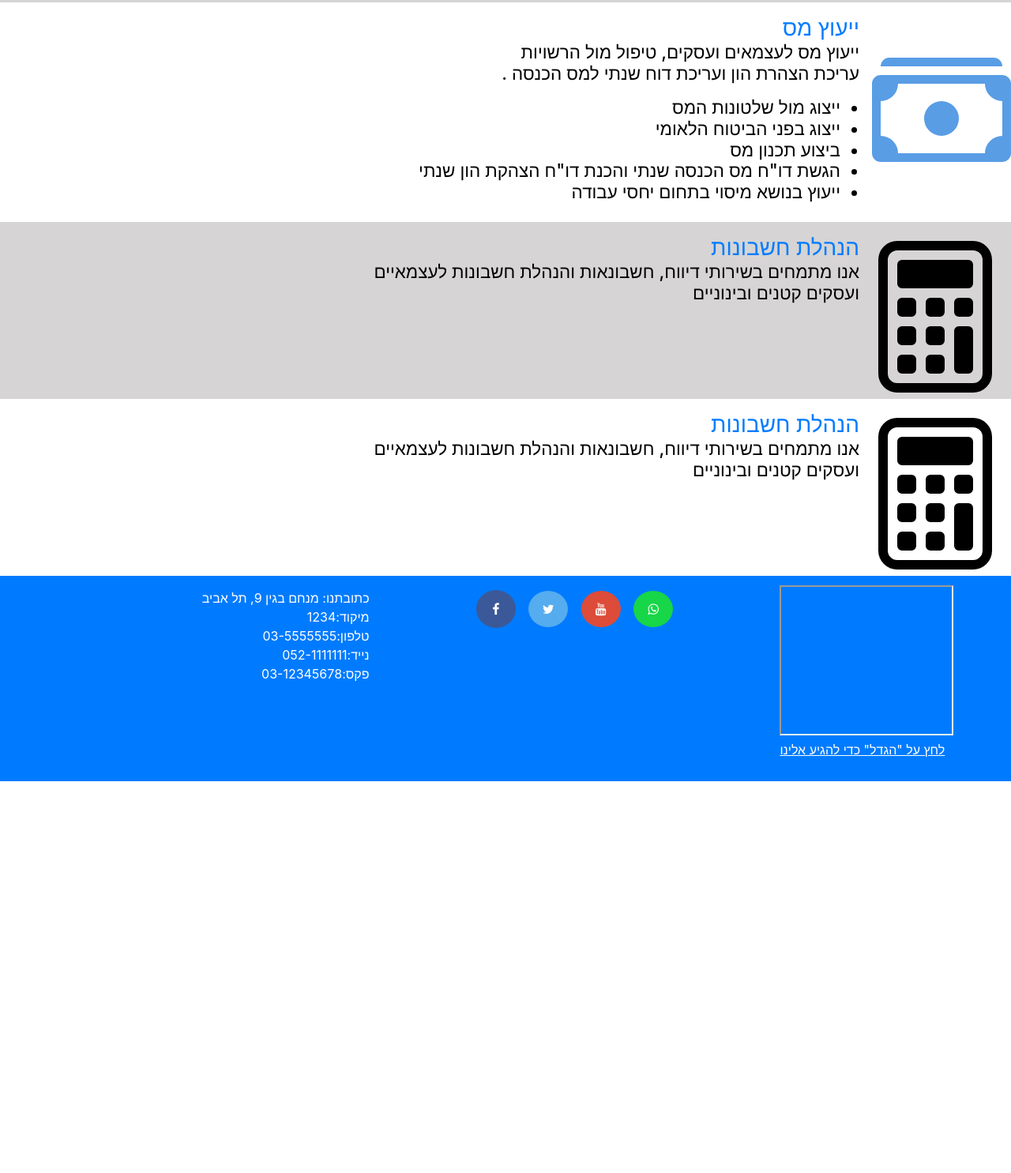
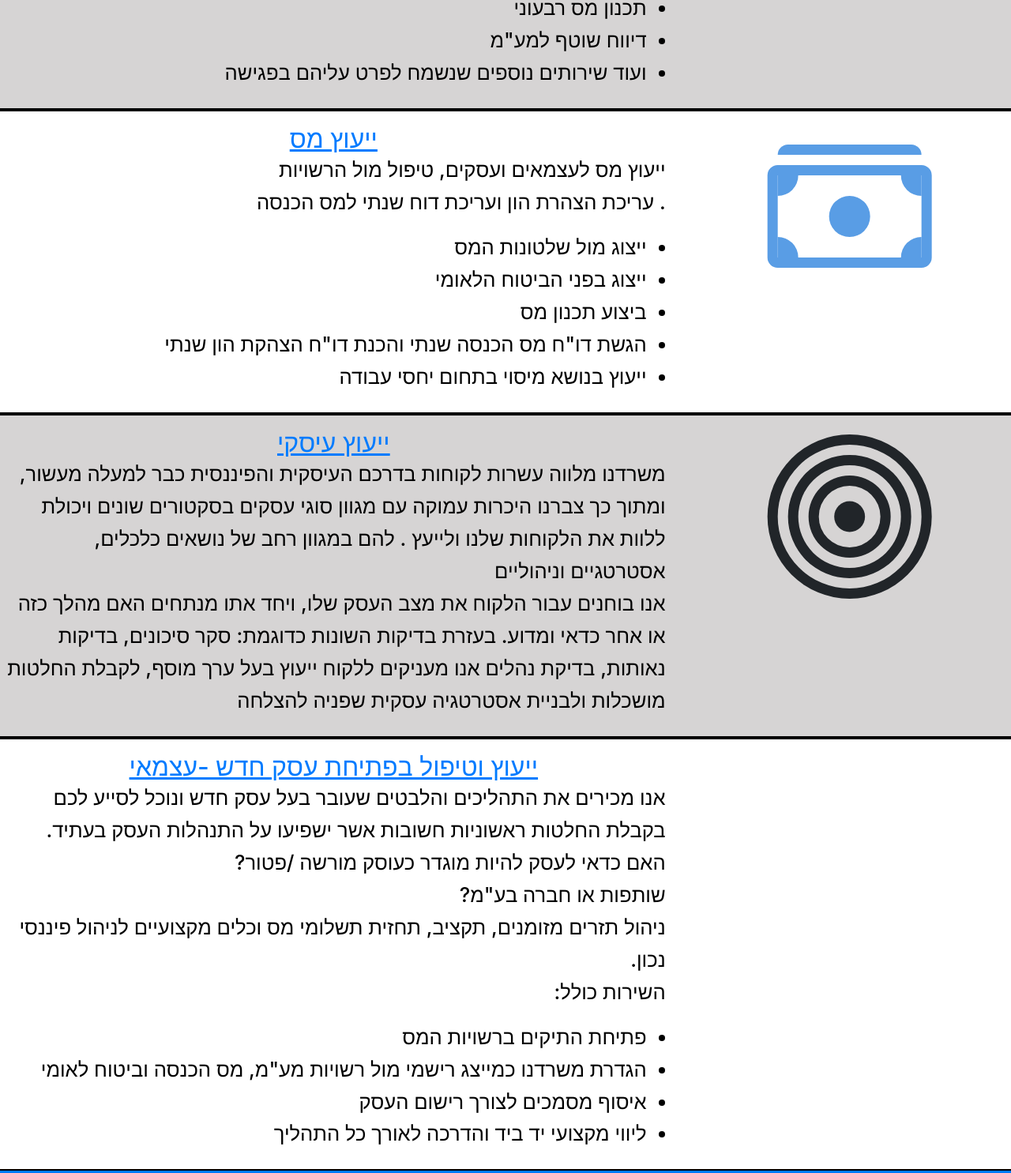
Before and after one commit to nadav-galili/zeev-toref-site, a plain HTML site: page services.html in a window 1280 px wide. Shown: the part 504-1989 px from the top of the page at 79% size. Before the commit the page ends 1493 px from the top, so only its background shows below. Drawn offline with nearby package versions, Linux system fonts and the light colour scheme; grey boxes are pictures that could not be loaded; a web font is replaced by a local one.

Commit message:
services
added icons and edited text

```diff
--- a/sass/_footer.scss
+++ b/sass/_footer.scss
@@ -1,12 +1,8 @@
 .footer-wrapper {
-    height: 260px;
+    height: 40vh;
 }
 
-.logo img{
-  object-fit: cover;
-  border: 2px solid white;
-  height: 120px;
-}
+
 
 .map{
   font-size: 1.8rem;
@@ -15,7 +11,7 @@
 }
 
 .fa {
-  // padding: 10px;
+
   // font-size: 50px;
   width: 50px;
   // height: 0px;
--- a/sass/_services.scss
+++ b/sass/_services.scss
@@ -2,42 +2,21 @@
 .media:nth-child(even){
     background-color: #d6d4d4;
 }
+
 .media {
-
-    display: flex;
-    flex-direction: row;
-    flex-wrap: wrap;
-    justify-content: flex-end;
-    align-content: flex-start;
-    align-items: flex-start;
-
-
-    }
-
-
-.mediaH {
-    order: 0;
-    flex: 0 1 auto;
-    align-self: auto;
-//    flex-grow:3;
-
-    }
+    border: 2px solid black;
+}
 
 .mediaP{
     color: black;
     font-size: 0.8em;
+    line-height:1.6;
+    direction: rtl;
 }
-
-.media:nth-child(2) {
-    order: 0;
-    flex: 0 1 auto;
-    align-self: auto;
-    // flex-grow:3;
-    color:white
-    }
 
 ul {
     direction: rtl;
     color:black;
     font-size: 0.8em;
+    line-height: 1.6;
 }
--- a/services.html
+++ b/services.html
@@ -12,8 +12,9 @@
     <link rel="stylesheet" href="https://stackpath.bootstrapcdn.com/font-awesome/4.7.0/css/font-awesome.min.css"
         integrity="sha384-wvfXpqpZZVQGK6TAh5PVlGOfQNHSoD2xbE+QkPxCAFlNEevoEH3Sl0sibVcOQVnN" crossorigin="anonymous">
         <script src="https://cdn.linearicons.com/free/1.0.0/svgembedder.min.js"></script>
+        <script defer src="https://i.icomoon.io/public/temp/f5ad9b32ae/UntitledProject/svgxuse.js"></script>
 
-    <title>Zeev Toref Accounting</title>
+    <title>Zeev Toref Accounting-services</title>
 </head>
 
 <body>
@@ -43,10 +44,10 @@
         </div>
     </nav>
 
-    <div class="media">
-       <h3 class="mediaH text-right mt-3 text-primary"> הנהלת חשבונות<br>
+    <div class="media row" >
+       <h2 class="mediaH text-center mt-3 text-primary col-sm-8"><u> הנהלת חשבונות</u><br>
     <p class="mediaP text-right">אנו מתמחים בשירותי
-        דיווח, חשבונאות והנהלת חשבונות לעצמאיים <br>.ועסקים קטנים ובינוניים<ul class="mr-4">
+        דיווח, חשבונאות והנהלת חשבונות לעצמאיים <br>.ועסקים קטנים ובינוניים<ul class="mr-4 text-right">
         <li>ניהול ספרים באופן שוטף</li>
         <li>הגשת דוחות רווח והפסד</li>
         <li>ניהול תזרים מזומנים יעיל</li>
@@ -56,53 +57,85 @@
         <li>ועוד שירותים נוספים שנשמח לפרט עליהם בפגישה</li>
 
 
-    </ul></p></h3>
+    </ul></p></h2>
 
-        <svg width="12em" height="13em" viewBox="0 0 16 16" class="bi bi-calculator mt-3" xmlns="http://www.w3.org/2000/svg">
+        <svg width="12em" height="13em" viewBox="0 0 16 16" class="bi bi-calculator mt-4 col-sm-4" xmlns="http://www.w3.org/2000/svg">
             <path fill-rule="evenodd" d="M12 1H4a1 1 0 0 0-1 1v12a1 1 0 0 0 1 1h8a1 1 0 0 0 1-1V2a1 1 0 0 0-1-1zM4 0a2 2 0 0 0-2 2v12a2 2 0 0 0 2 2h8a2 2 0 0 0 2-2V2a2 2 0 0 0-2-2H4z"/>
             <path d="M4 2.5a.5.5 0 0 1 .5-.5h7a.5.5 0 0 1 .5.5v2a.5.5 0 0 1-.5.5h-7a.5.5 0 0 1-.5-.5v-2zm0 4a.5.5 0 0 1 .5-.5h1a.5.5 0 0 1 .5.5v1a.5.5 0 0 1-.5.5h-1a.5.5 0 0 1-.5-.5v-1zm0 3a.5.5 0 0 1 .5-.5h1a.5.5 0 0 1 .5.5v1a.5.5 0 0 1-.5.5h-1a.5.5 0 0 1-.5-.5v-1zm0 3a.5.5 0 0 1 .5-.5h1a.5.5 0 0 1 .5.5v1a.5.5 0 0 1-.5.5h-1a.5.5 0 0 1-.5-.5v-1zm3-6a.5.5 0 0 1 .5-.5h1a.5.5 0 0 1 .5.5v1a.5.5 0 0 1-.5.5h-1a.5.5 0 0 1-.5-.5v-1zm0 3a.5.5 0 0 1 .5-.5h1a.5.5 0 0 1 .5.5v1a.5.5 0 0 1-.5.5h-1a.5.5 0 0 1-.5-.5v-1zm0 3a.5.5 0 0 1 .5-.5h1a.5.5 0 0 1 .5.5v1a.5.5 0 0 1-.5.5h-1a.5.5 0 0 1-.5-.5v-1zm3-6a.5.5 0 0 1 .5-.5h1a.5.5 0 0 1 .5.5v1a.5.5 0 0 1-.5.5h-1a.5.5 0 0 1-.5-.5v-1zm0 3a.5.5 0 0 1 .5-.5h1a.5.5 0 0 1 .5.5v4a.5.5 0 0 1-.5.5h-1a.5.5 0 0 1-.5-.5v-4z"/>
           </svg>
     </div>
-    <div class="media">
-        <h3 class="mediaH text-right mt-3 text-primary mr-3"> ייעוץ מס<br>
+
+    <div class="media row">
+        <h2 class="mediaH text-center mt-3 text-primary col-sm-8"><u> ייעוץ מס</u><br>
      <p class="mediaP text-right">ייעוץ מס לעצמאים ועסקים, טיפול מול הרשויות<br>. עריכת הצהרת הון ועריכת דוח שנתי למס הכנסה
-        <ul class="mr-4">
+        <ul class="mr-4 text-right">
             <li>ייצוג מול שלטונות המס</li>
             <li>ייצוג בפני הביטוח הלאומי</li>
             <li>ביצוע תכנון מס</li>
             <li>הגשת דו"ח מס הכנסה שנתי והכנת דו"ח הצהקת הון שנתי</li>
             <li>ייעוץ בנושא מיסוי בתחום יחסי עבודה</li>
         </ul>
-    </p></h3>
+    </p></h2>
 
-     <svg width="11em" height="15em" viewBox="0 0 16 16" class="bi bi-cash-stack mt-3" fill=#599de5 xmlns="http://www.w3.org/2000/svg">
+     <svg width="12em" height="13em" viewBox="0 0 16 16" class="bi bi-cash-stack mt-3 col-sm-4" fill=#599de5 xmlns="http://www.w3.org/2000/svg">
         <path d="M14 3H1a1 1 0 0 1 1-1h12a1 1 0 0 1 1 1h-1z"/>
         <path fill-rule="evenodd" d="M15 5H1v8h14V5zM1 4a1 1 0 0 0-1 1v8a1 1 0 0 0 1 1h14a1 1 0 0 0 1-1V5a1 1 0 0 0-1-1H1z"/>
         <path d="M13 5a2 2 0 0 0 2 2V5h-2zM3 5a2 2 0 0 1-2 2V5h2zm10 8a2 2 0 0 1 2-2v2h-2zM3 13a2 2 0 0 0-2-2v2h2zm7-4a2 2 0 1 1-4 0 2 2 0 0 1 4 0z"/>
       </svg>
      </div>
-     <div class="media">
-        <h3 class="mediaH text-right mt-3 text-primary"> הנהלת חשבונות<br>
-     <p class="mediaP text-right">אנו מתמחים בשירותי דיווח, חשבונאות והנהלת חשבונות לעצמאיים <br>ועסקים קטנים ובינוניים</p></h3>
 
-         <svg width="12em" height="13em" viewBox="0 0 16 16" class="bi bi-calculator mt-3" xmlns="http://www.w3.org/2000/svg">
-             <path fill-rule="evenodd" d="M12 1H4a1 1 0 0 0-1 1v12a1 1 0 0 0 1 1h8a1 1 0 0 0 1-1V2a1 1 0 0 0-1-1zM4 0a2 2 0 0 0-2 2v12a2 2 0 0 0 2 2h8a2 2 0 0 0 2-2V2a2 2 0 0 0-2-2H4z"/>
-             <path d="M4 2.5a.5.5 0 0 1 .5-.5h7a.5.5 0 0 1 .5.5v2a.5.5 0 0 1-.5.5h-7a.5.5 0 0 1-.5-.5v-2zm0 4a.5.5 0 0 1 .5-.5h1a.5.5 0 0 1 .5.5v1a.5.5 0 0 1-.5.5h-1a.5.5 0 0 1-.5-.5v-1zm0 3a.5.5 0 0 1 .5-.5h1a.5.5 0 0 1 .5.5v1a.5.5 0 0 1-.5.5h-1a.5.5 0 0 1-.5-.5v-1zm0 3a.5.5 0 0 1 .5-.5h1a.5.5 0 0 1 .5.5v1a.5.5 0 0 1-.5.5h-1a.5.5 0 0 1-.5-.5v-1zm3-6a.5.5 0 0 1 .5-.5h1a.5.5 0 0 1 .5.5v1a.5.5 0 0 1-.5.5h-1a.5.5 0 0 1-.5-.5v-1zm0 3a.5.5 0 0 1 .5-.5h1a.5.5 0 0 1 .5.5v1a.5.5 0 0 1-.5.5h-1a.5.5 0 0 1-.5-.5v-1zm0 3a.5.5 0 0 1 .5-.5h1a.5.5 0 0 1 .5.5v1a.5.5 0 0 1-.5.5h-1a.5.5 0 0 1-.5-.5v-1zm3-6a.5.5 0 0 1 .5-.5h1a.5.5 0 0 1 .5.5v1a.5.5 0 0 1-.5.5h-1a.5.5 0 0 1-.5-.5v-1zm0 3a.5.5 0 0 1 .5-.5h1a.5.5 0 0 1 .5.5v4a.5.5 0 0 1-.5.5h-1a.5.5 0 0 1-.5-.5v-4z"/>
-           </svg>
-     </div>
-     <div class="media">
-        <h3 class="mediaH text-right mt-3 text-primary"> הנהלת חשבונות<br>
-     <p class="mediaP text-right">אנו מתמחים בשירותי דיווח, חשבונאות והנהלת חשבונות לעצמאיים <br>ועסקים קטנים ובינוניים</p></h3>
+    <div class="media row" >
+       <h2 class="mediaH text-center mt-3 text-primary col-sm-8"><u>ייעוץ עיסקי</u><br>
+    <p class="mediaP text-right"> משרדנו מלווה עשרות לקוחות בדרכם העיסקית והפיננסית כבר למעלה מעשור, ומתוך כך צברנו  היכרות עמוקה עם מגוון סוגי עסקים בסקטורים שונים ויכולת ללוות את הלקוחות שלנו ולייעץ
+        . להם במגוון רחב  של נושאים כלכלים, אסטרטגיים וניהוליים
+        <br>
 
-         <svg width="12em" height="13em" viewBox="0 0 16 16" class="bi bi-calculator mt-3" xmlns="http://www.w3.org/2000/svg">
-             <path fill-rule="evenodd" d="M12 1H4a1 1 0 0 0-1 1v12a1 1 0 0 0 1 1h8a1 1 0 0 0 1-1V2a1 1 0 0 0-1-1zM4 0a2 2 0 0 0-2 2v12a2 2 0 0 0 2 2h8a2 2 0 0 0 2-2V2a2 2 0 0 0-2-2H4z"/>
-             <path d="M4 2.5a.5.5 0 0 1 .5-.5h7a.5.5 0 0 1 .5.5v2a.5.5 0 0 1-.5.5h-7a.5.5 0 0 1-.5-.5v-2zm0 4a.5.5 0 0 1 .5-.5h1a.5.5 0 0 1 .5.5v1a.5.5 0 0 1-.5.5h-1a.5.5 0 0 1-.5-.5v-1zm0 3a.5.5 0 0 1 .5-.5h1a.5.5 0 0 1 .5.5v1a.5.5 0 0 1-.5.5h-1a.5.5 0 0 1-.5-.5v-1zm0 3a.5.5 0 0 1 .5-.5h1a.5.5 0 0 1 .5.5v1a.5.5 0 0 1-.5.5h-1a.5.5 0 0 1-.5-.5v-1zm3-6a.5.5 0 0 1 .5-.5h1a.5.5 0 0 1 .5.5v1a.5.5 0 0 1-.5.5h-1a.5.5 0 0 1-.5-.5v-1zm0 3a.5.5 0 0 1 .5-.5h1a.5.5 0 0 1 .5.5v1a.5.5 0 0 1-.5.5h-1a.5.5 0 0 1-.5-.5v-1zm0 3a.5.5 0 0 1 .5-.5h1a.5.5 0 0 1 .5.5v1a.5.5 0 0 1-.5.5h-1a.5.5 0 0 1-.5-.5v-1zm3-6a.5.5 0 0 1 .5-.5h1a.5.5 0 0 1 .5.5v1a.5.5 0 0 1-.5.5h-1a.5.5 0 0 1-.5-.5v-1zm0 3a.5.5 0 0 1 .5-.5h1a.5.5 0 0 1 .5.5v4a.5.5 0 0 1-.5.5h-1a.5.5 0 0 1-.5-.5v-4z"/>
-           </svg>
+        אנו בוחנים עבור הלקוח את מצב העסק שלו, ויחד אתו מנתחים האם מהלך כזה או אחר כדאי ומדוע. בעזרת בדיקות השונות כדוגמת: סקר סיכונים, בדיקות נאותות, בדיקת נהלים אנו מעניקים ללקוח ייעוץ בעל ערך מוסף, לקבלת החלטות מושכלות ולבניית אסטרטגיה עסקית שפניה להצלחה
+        <!-- <ul class="mr-4 text-right">
+        <li>ניהול ספרים באופן שוטף</li>
+        <li>הגשת דוחות רווח והפסד</li>
+        <li>ניהול תזרים מזומנים יעיל</li>
+        <li>הפקת תלושי שכר לעובדים</li>
+        <li>תכנון מס רבעוני</li>
+        <li>דיווח שוטף למע"מ</li>
+        <li>ועוד שירותים נוספים שנשמח לפרט עליהם בפגישה</li> -->
+
+
+    </ul></p></h2>
+
+    <svg width="12em" height="13em" viewBox="0 0 16 16" class="bi bi-bullseye mt-4 col-sm-4" fill="currentColor" xmlns="http://www.w3.org/2000/svg">
+        <path fill-rule="evenodd" d="M8 15A7 7 0 1 0 8 1a7 7 0 0 0 0 14zm0 1A8 8 0 1 0 8 0a8 8 0 0 0 0 16z"/>
+        <path fill-rule="evenodd" d="M8 13A5 5 0 1 0 8 3a5 5 0 0 0 0 10zm0 1A6 6 0 1 0 8 2a6 6 0 0 0 0 12z"/>
+        <path fill-rule="evenodd" d="M8 11a3 3 0 1 0 0-6 3 3 0 0 0 0 6zm0 1a4 4 0 1 0 0-8 4 4 0 0 0 0 8z"/>
+        <path d="M9.5 8a1.5 1.5 0 1 1-3 0 1.5 1.5 0 0 1 3 0z"/>
+      </svg>
+    </div>
+
+
+    <div class="media row">
+        <h2 class="mediaH text-center mt-3 text-primary col-sm-8"><u> ייעוץ וטיפול בפתיחת עסק חדש -עצמאי</u>
+     <p class="mediaP text-right">אנו מכירים את התהליכים והלבטים שעובר בעל עסק חדש ונוכל לסייע לכם בקבלת
+         החלטות ראשוניות חשובות אשר ישפיעו על התנהלות העסק בעתיד.
+        האם כדאי לעסק להיות מוגדר כעוסק מורשה /פטור?
+         <br>
+         שותפות או חברה בע"מ?
+         <br>
+        ניהול תזרים מזומנים, תקציב, תחזית תשלומי מס וכלים מקצועיים לניהול פיננסי נכון.
+         <br>
+         השירות כולל:
+
+        <ul class="mr-4 text-right">
+         <li>פתיחת התיקים ברשויות המס</li>
+         <li>הגדרת משרדנו כמייצג רישמי מול רשויות מע"מ, מס הכנסה וביטוח לאומי</li>
+         <li>איסוף מסמכים לצורך רישום העסק</li>
+         <li>ליווי מקצועי יד ביד והדרכה לאורך כל התהליך</li>
+     </ul></p></h2>
+     <svg class="icon icon-coins mt-4 col-sm-4" width="12em" height="13em" fill=#599de5><use xlink:href="#icon-coins"></use></svg>
      </div>
 
-    <div class="footer-wrapper bg-primary d-flex justify-content-around">
-        <a class="fa fa-waze"></a>
-        <div class="address text-white mt-3 text-right">כתובתנו:
+     <div class="footer-wrapper bg-primary d-flex justify-content-around row">
+
+        <div class="address text-white mt-3 text-center col-sm-4">כתובתנו:
             מנחם בגין 9, תל אביב
             <br>
             מיקוד:1234
@@ -116,18 +149,16 @@
         </div>
 
 
-        <div class="icons text-white mt-3  text-right ">
+        <div class="icons text-white mt-3  text-center col-sm-4 ">
             <a href="#" class="fa fa-facebook"></a>
             <a href="#" class="fa fa-twitter"></a>
             <a href="#" class="fa fa-youtube"></a>
             <a href="https://api.whatsapp.com/send?phone=9720506422036" target="_blank" class="fa fa-whatsapp"></a>
         </div>
-        <div class="waze my-auto mr-2 text-white"><iframe src="https://embed.waze.com/iframe?zoom=13&lat=32.075394&lon=34.801691&pin=1&desc=1"
-            width="220" height="190"></iframe><br><p>לחץ על "הגדל" כדי להגיע אלינו</p></div>
+        <div class="waze mt-3 text-center text-white col-sm-4"><iframe src="https://embed.waze.com/iframe?zoom=13&lat=32.075394&lon=34.801691&pin=1&desc=1"
+            width="300" height="190"></iframe><br><p>לחץ על "הגדל" כדי להגיע אלינו</p></div>
 
-
-
-
+    </div>
 
 
 
@@ -142,6 +173,7 @@
     <script src="https://stackpath.bootstrapcdn.com/bootstrap/4.5.2/js/bootstrap.min.js"
         integrity="sha384-B4gt1jrGC7Jh4AgTPSdUtOBvfO8shuf57BaghqFfPlYxofvL8/KUEfYiJOMMV+rV" crossorigin="anonymous">
     </script>
+
 </body>
 
 </html>
```
Also changed, not shown: index.html (+7 -7 lines), sass/_header.scss (+0 -24 lines), sass/_media.scss (+12 -5 lines), css/main.css, images/barvaz.JPG (added), 1 other file.
